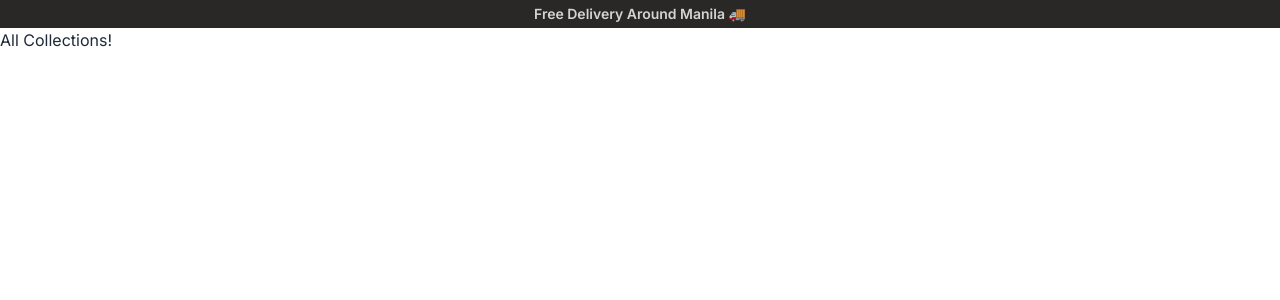
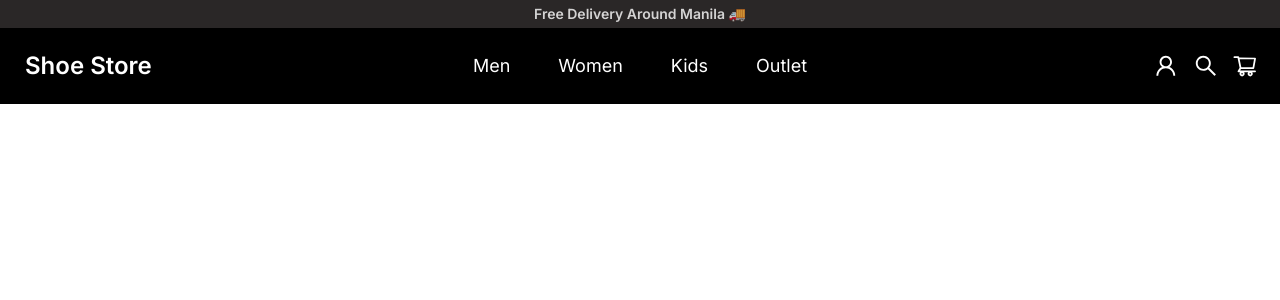
Before and after one commit to Joshlanuevo/Shoe-Store, a Next.js app: page /collections in a window 1280 px wide. Shown: the top 300 px of the page. Built offline with nearby package versions, Linux system fonts and the light colour scheme.

Commit message:
Implementing usePathname from next/navigation

```diff
--- /dev/null
+++ b/src/app/collections/layout.tsx
@@ -0,0 +1,20 @@
+import type { Metadata } from 'next'
+
+export const metadata: Metadata = {
+    title: "Collections - Shoe Store",
+    description: 'Discover and shop a wide range of products on our E-Commerce platform.',
+}
+
+export default function MensCollectionsLayout({
+    children,
+}: {
+    children: React.ReactNode
+}) {
+    return (
+        <div>
+            <main className="container">
+                {children}
+            </main>
+        </div>
+    )
+}
--- a/src/app/shared/components/Navigation/Header.tsx
+++ b/src/app/shared/components/Navigation/Header.tsx
@@ -1,11 +1,17 @@
+"use client"
 import Link from "next/link";
+import { usePathname } from 'next/navigation'
 
 // icons
 import { AiOutlineUser, AiOutlineSearch, AiOutlineShoppingCart } from "react-icons/ai";
 
 const Header = () => {
+    const pathname = usePathname()
+
+    const isHomePage = pathname === '/';
+
     return (
-        <div className="navbar absolute text-base-100 z-10 hover:bg-black">
+        <div className={`navbar absolute text-base-100 z-10 ${isHomePage ? 'hover:bg-black' : 'bg-black'}`}>
         <div className="navbar-start">
             <div className="dropdown">
             <label tabIndex={0} className="btn btn-ghost lg:hidden">
```
